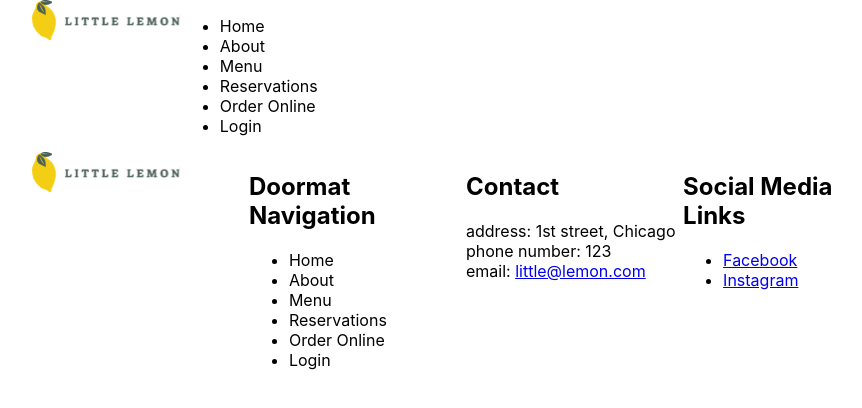
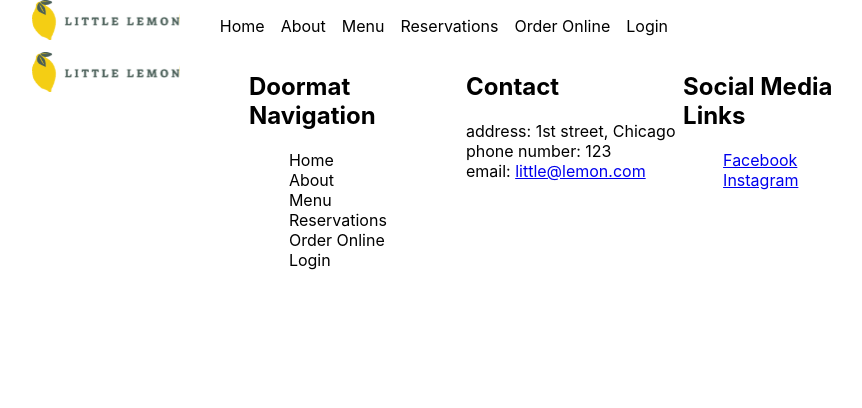
Before and after one commit to mw-5/little-lemon, a React (Create React App) app: page / in a window 1280 px wide. Shown: the top 408 px of the page, without its empty margins (174-1036 px from the left). Built offline with nearby package versions, Linux system fonts and the light colour scheme.

Commit message:
feat: Add layout to navigation

```diff
--- a/src/App.js
+++ b/src/App.js
@@ -8,7 +8,7 @@ function App() {
   return (
     <div className="container">
       <Header />
-      <Nav />
+      <Nav className='nav-header' />
       <Main />
       <Footer />
     </div>
--- a/src/features/Footer/Footer.jsx
+++ b/src/features/Footer/Footer.jsx
@@ -8,7 +8,7 @@ export const Footer = () => {
             <img src={logo} alt="Little Lemon Logo" />
             <section>
                 <h2>Doormat Navigation</h2>
-                <Nav />
+                <Nav className='nav-doormat' />
             </section>
             <section>
                 <h2>Contact</h2>
@@ -21,7 +21,7 @@ export const Footer = () => {
             <section>
                 <h2>Social Media Links</h2>
                 <nav>
-                    <ul>
+                    <ul className='nav-doormat'>
                         <li><a href='https://www.facebook.com'>Facebook</a></li>
                         <li><a href='https://www.instagram.com'>Instagram</a></li>
                     </ul>
--- /dev/null
+++ b/src/features/Nav/Nav.css
@@ -0,0 +1,11 @@
+.nav-header {
+    display: flex;
+    list-style: none;
+    gap: 1rem;
+}
+
+.nav-doormat {
+    display: flex;
+    flex-direction: column;
+    list-style: none;
+}
--- a/src/features/Nav/Nav.jsx
+++ b/src/features/Nav/Nav.jsx
@@ -1,7 +1,9 @@
-export const Nav = () => {
+import './Nav.css';
+
+export const Nav = ({ className }) => {
     return (
         <nav>
-            <ul>
+            <ul className={className}>
                 <li><a>Home</a></li>
                 <li><a>About</a></li>
                 <li><a>Menu</a></li>
```
